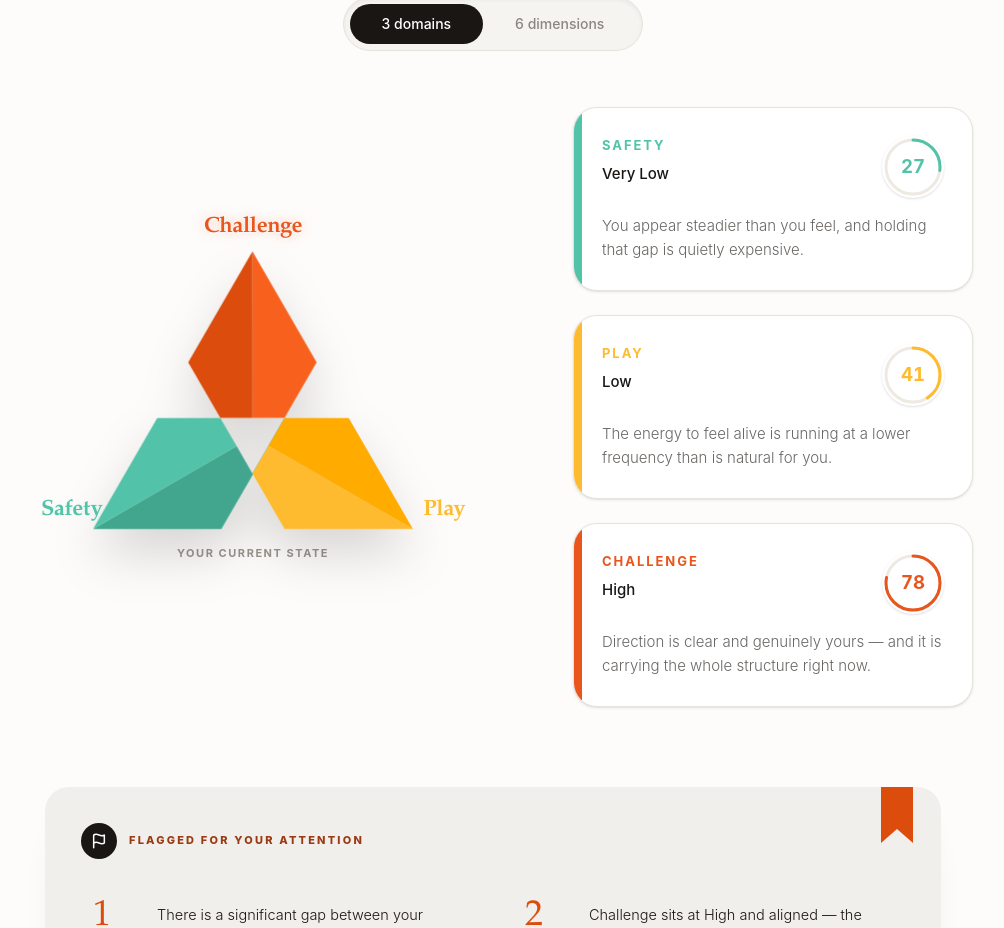
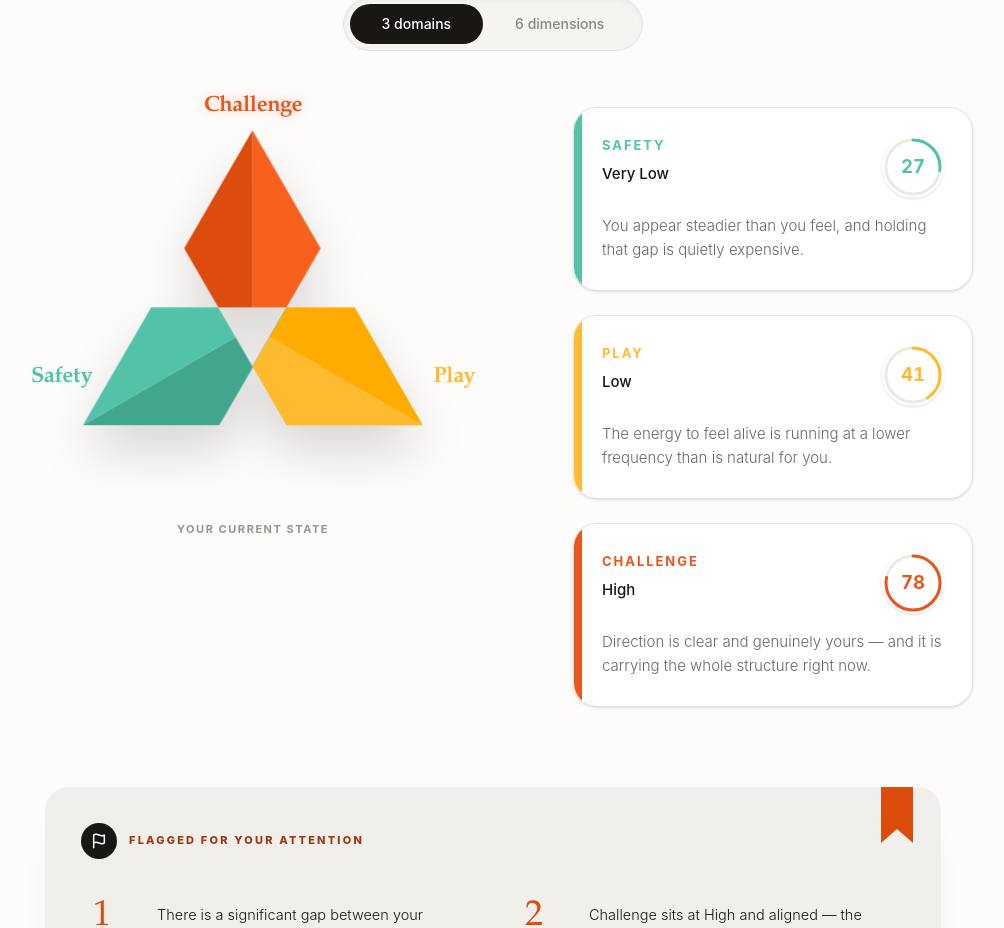
Before and after one commit to neurokrystal/report-design, a React (Vite) app: page / in a window 1280 px wide. Shown: the part 1399-2327 px from the top of the page, without its empty margins (251-1255 px from the left). Built offline with nearby package versions, Linux system fonts and the light colour scheme.

Commit message:
Fix domain symbol detail slot

```diff
--- a/src/app/components/YourDomains.tsx
+++ b/src/app/components/YourDomains.tsx
@@ -225,33 +225,17 @@ export function YourDomains() {
               <div className="flex justify-center lg:justify-center px-8 lg:px-0">
                 <div
                   data-domain-symbol="true"
-                  className="relative w-full max-w-[260px] lg:max-w-[320px] mx-auto lg:mx-0 group mt-8 lg:mt-4 mb-20 lg:mb-4"
+                  className="relative w-full max-w-[280px] lg:max-w-[340px] min-h-[500px] lg:min-h-[535px] mx-auto lg:mx-0 group mt-0 lg:-mt-4 mb-8 lg:mb-0"
                   onMouseLeave={() => setActiveDomain(null)}
                   style={{ perspective: '900px' }}
                 >
+                  <div className="relative mx-auto w-full">
                     <DomainSymbol
                       activeDomain={activeDomain}
                       selectedDomain={selectedDomain}
                       onActivate={setActiveDomain}
                       onClear={() => setActiveDomain(null)}
                       onSelect={setSelectedDomain}
-                  />
-                  <AnimatePresence>
-                    {!selectedDomain && (
-                      <motion.p
-                        initial={{ opacity: 0 }}
-                        animate={{ opacity: 1 }}
-                        exit={{ opacity: 0 }}
-                        transition={{ duration: 0.25 }}
-                        className="mt-4 text-center text-[11px] uppercase tracking-[0.14em] font-bold text-[#9A948D]"
-                      >
-                        Your current state
-                      </motion.p>
-                    )}
-                  </AnimatePresence>
-                  <DomainDescriptionPopover
-                    domain={selectedDomain}
-                    onClose={() => setSelectedDomain(null)}
                     />
                     <AnimatePresence mode="wait">
                       {selectedDomain === 'Challenge' ? (
@@ -283,6 +267,29 @@ export function YourDomains() {
                         <DomainMarker key="play" label="Play" color={DP} active={activeDomain === 'Play'} delay={1.7} onEnter={() => setActiveDomain('Play')} onLeave={() => setActiveDomain(null)} className="absolute top-[77%] -right-10 lg:-right-16" />
                       )}
                     </AnimatePresence>
+                  </div>
+                  <div className="absolute left-1/2 top-[355px] lg:top-[390px] z-30 w-[300px] -translate-x-1/2">
+                    <AnimatePresence mode="wait">
+                      {selectedDomain ? (
+                        <DomainDescriptionPopover
+                          key="domain-popover"
+                          domain={selectedDomain}
+                          onClose={() => setSelectedDomain(null)}
+                        />
+                      ) : (
+                        <motion.p
+                          key="current-state"
+                          initial={{ opacity: 0, y: 8 }}
+                          animate={{ opacity: 1, y: 0 }}
+                          exit={{ opacity: 0, y: 8 }}
+                          transition={{ duration: 0.25 }}
+                          className="text-center text-[11px] uppercase tracking-[0.14em] font-bold text-[#9A948D]"
+                        >
+                          Your current state
+                        </motion.p>
+                      )}
+                    </AnimatePresence>
+                  </div>
                 </div>
               </div>
               <div className="space-y-6">
@@ -550,7 +557,6 @@ function DomainDescriptionPopover({ domain, onClose }: { domain: string | null;
   };
 
   return (
-    <AnimatePresence>
     <motion.div
       ref={popoverRef}
       key={entry.key}
@@ -558,7 +564,7 @@ function DomainDescriptionPopover({ domain, onClose }: { domain: string | null;
       animate={{ opacity: 1, y: 0, scale: 1 }}
       exit={{ opacity: 0, y: 10, scale: 0.98 }}
       transition={{ duration: 0.22 }}
-        className="absolute left-1/2 top-full z-30 mt-9 w-[300px] -translate-x-1/2 rounded-[20px] border bg-white p-5 text-left shadow-[0_22px_48px_-32px_rgba(26,22,20,0.35)]"
+      className="w-full rounded-[20px] border bg-white p-5 text-left shadow-[0_22px_48px_-32px_rgba(26,22,20,0.35)]"
       style={{ borderColor: `${entry.color}3A` }}
     >
       <div className="mb-2 flex items-center justify-between gap-4">
@@ -569,7 +575,6 @@ function DomainDescriptionPopover({ domain, onClose }: { domain: string | null;
       </div>
       <p className="text-sm leading-relaxed text-[#3F3A35]" style={{ fontWeight: 300 }}>{copy[entry.key]}</p>
     </motion.div>
-    </AnimatePresence>
   );
 }
 
```
Lines whose indentation alone changed are shown as unchanged.
